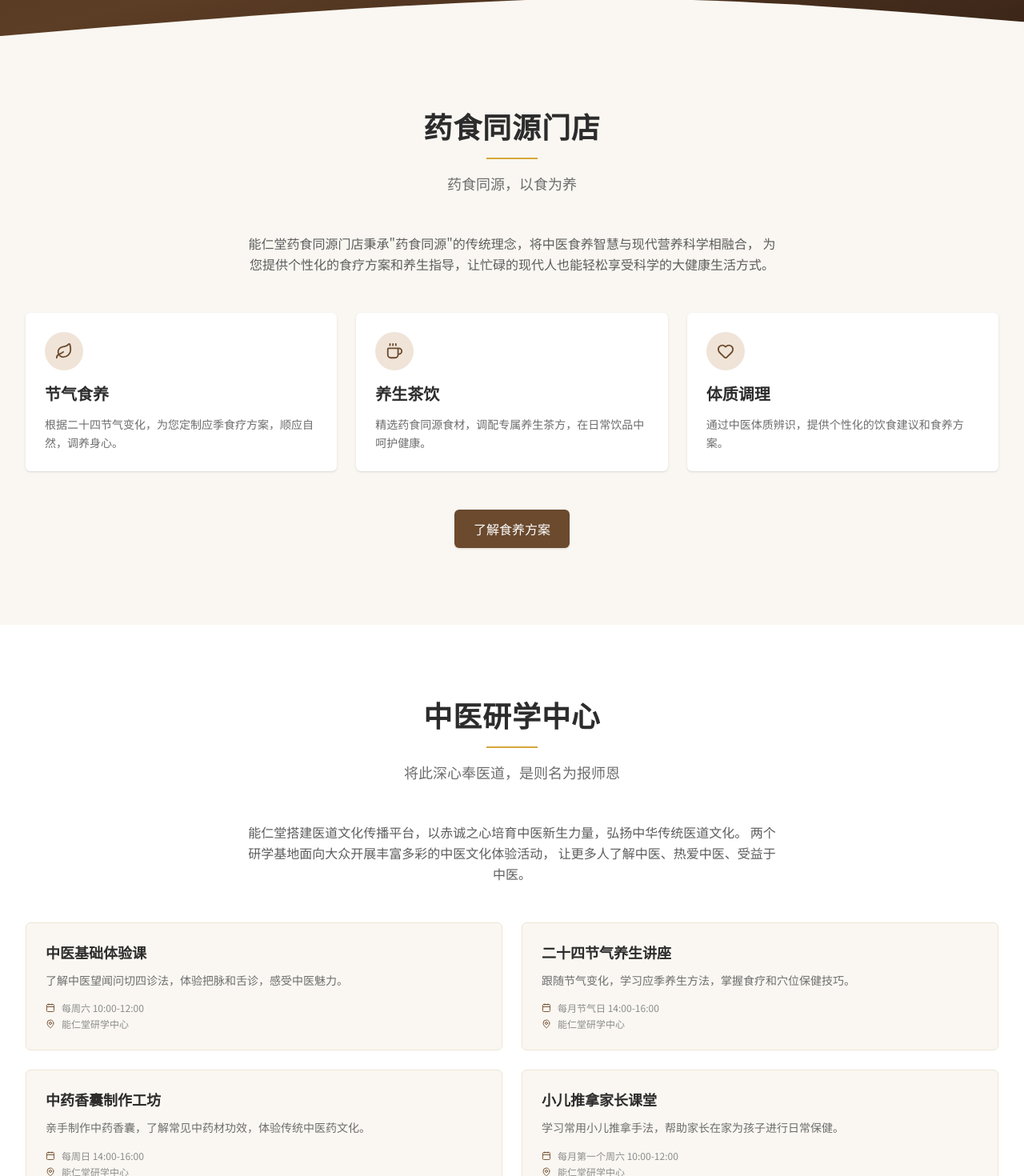
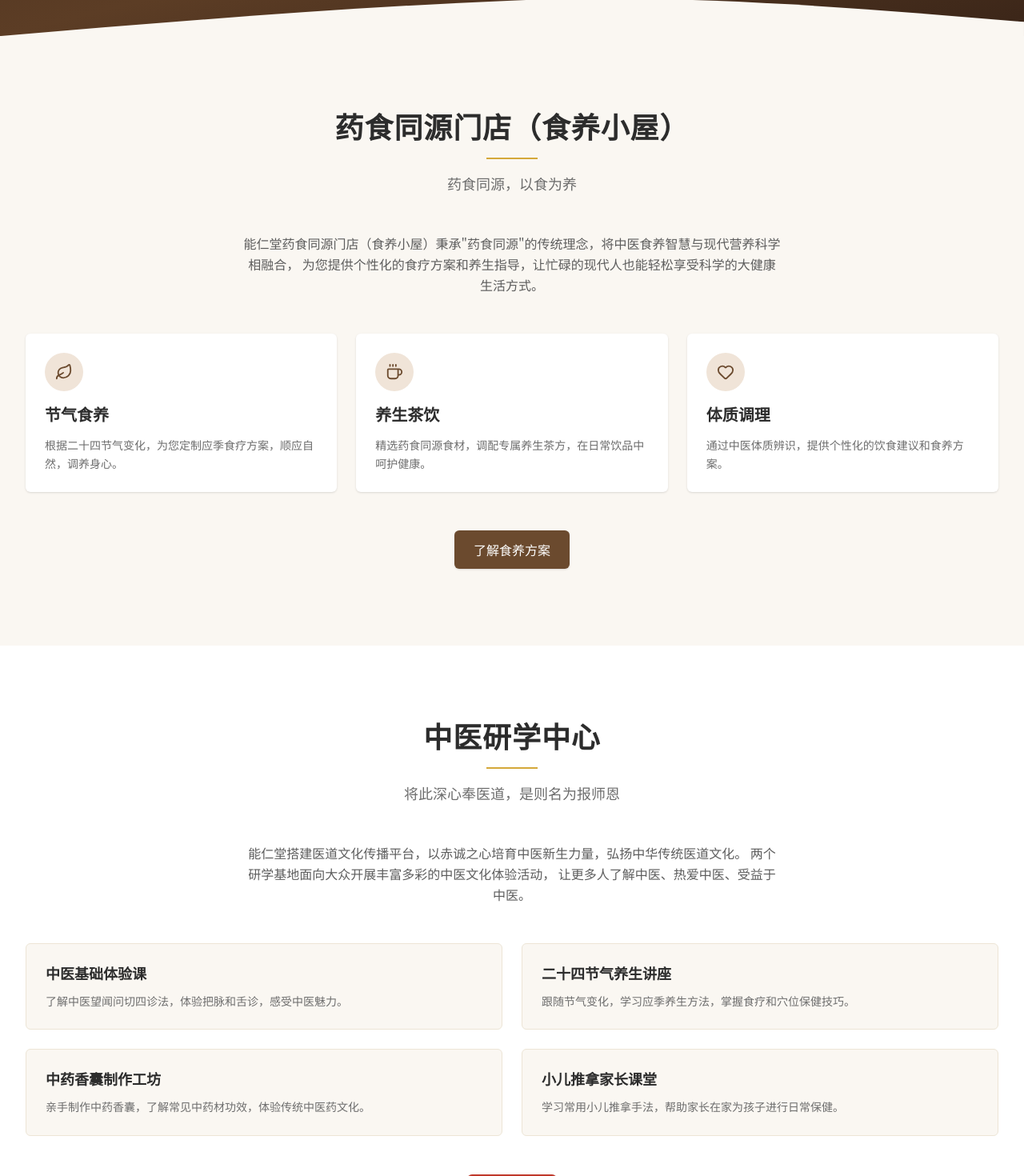
Before and after one commit to lin3417441-png/company-website, a Next.js app: page /wellness in a window 1280 px wide. Shown: the part 351-1821 px from the top of the page at 80% size. Built offline with nearby package versions, Linux system fonts and the light colour scheme.

Commit message:
更新内容

```diff
--- a/src/app/contact/page.tsx
+++ b/src/app/contact/page.tsx
@@ -42,9 +42,9 @@
             {[
               { q: '如何预约挂号？', a: '您可以通过电话预约（0592-5156156），或直接到门诊前台挂号。' },
               { q: '中医院和门诊部有什么区别？', a: '中医院为二级中医院，功能齐全，可提供更全面的中医诊疗服务；门诊部为专业门诊部，各有特色专科。' },
-              { q: '药房可以代煎中药吗？', a: '可以。能仁堂大药房提供专业代煎服务，方便快捷。' },
-              { q: '药食同源门店需要预约吗？', a: '建议提前预约，以便为您安排专属的食养顾问。到店体验无需预约。' },
-              { q: '研学课程如何报名？', a: '您可以通过电话或在线留言报名，我们会为您安排合适的课程。' },
+              { q: '中医院/门诊可以代煎中药吗？', a: '各网点均提供专业中药代煎服务，支持门店自提与快递邮寄，方便您灵活取药。' },
+              { q: '如何联系药食同源门店（食养小屋）', a: '地址：思明区湖滨南路8-2能仁堂食养小屋 电话：13860424145' },
+              { q: '研学课程如何报名？', a: '您可以通过电话或微信公众号联系我们，会为您安排合适的课程。' },
             ].map((faq) => (
               <details key={faq.q} className="group rounded-md border border-warm-200 bg-warm-50 p-4">
                 <summary className="cursor-pointer font-serif font-bold text-ink-900 marker:text-primary-500">
--- a/src/app/wellness/page.tsx
+++ b/src/app/wellness/page.tsx
@@ -4,7 +4,7 @@
 
 export const metadata: Metadata = {
   title: '食养研学',
-  description: '能仁堂药食同源门店和中医药研学中心，搭建医道文化传播平台，让中医智慧融入生活',
+  description: '能仁堂药食同源门店（食养小屋）和中医药研学中心，搭建医道文化传播平台，让中医智慧融入生活',
 }
 
 export default function WellnessPage() {
--- a/src/components/about/StorySection.tsx
+++ b/src/components/about/StorySection.tsx
@@ -17,7 +17,7 @@
               </p>
               <p>
                 现已发展成为拥有四家名医荟萃的专业门诊部、一家功能齐全的二级中医院、两家中医药研学中心及一家有多项自主专利的健康科技公司于一体的综合医疗集团，
-                还拥有一家药店和一家药食同源门店，构建起覆盖"医疗诊疗、康复疗养、文化研学、健康科技"的全产业链生态。
+                还拥有一家药店和一家药食同源门店（食养小屋），构建起覆盖"医疗诊疗、康复疗养、文化研学、健康科技"的全产业链生态。
               </p>
               <p>
                 集团旗下汇聚超百位资深医师，并由多位三甲医院退休主任级专家领衔坐诊，
--- a/src/components/contact/ContactInfo.tsx
+++ b/src/components/contact/ContactInfo.tsx
@@ -1,14 +1,15 @@
 'use client'
 
 import AnimatedSection from '@/components/ui/AnimatedSection'
-import { MapPin, Phone, Mail, Clock } from 'lucide-react'
+import { MapPin, Phone, Mail, Clock, Search } from 'lucide-react'
 import { SITE_CONFIG } from '@/lib/constants'
 
 const info = [
   { icon: MapPin, label: '集团地址', value: SITE_CONFIG.address },
   { icon: Phone, label: '咨询电话', value: SITE_CONFIG.phone },
   { icon: Mail, label: '电子邮箱', value: SITE_CONFIG.email },
-  { icon: Clock, label: '工作时间', value: '周一至周日 8:00 - 20:00' },
+  { icon: Clock, label: '工作时间', value: '周一至周日 9:00 - 18:00' },
+  { icon: Search, label: '美团搜索', value: '美团搜索"能仁堂"也可找到我们' },
 ]
 
 export default function ContactInfo() {
--- a/src/components/services/PharmacySection.tsx
+++ b/src/components/services/PharmacySection.tsx
@@ -14,7 +14,7 @@
   },
   {
     icon: Leaf,
-    title: '药食同源门店',
+    title: '药食同源门店（食养小屋）',
     desc: '秉承"药食同源"理念，将中医食养智慧与现代营养科学融合，提供个性化食疗方案。',
     color: 'bg-gold-100 text-gold-600',
   },
--- a/src/components/wellness/EducationSection.tsx
+++ b/src/components/wellness/EducationSection.tsx
@@ -4,7 +4,6 @@
 import SectionTitle from '@/components/ui/SectionTitle'
 import Button from '@/components/ui/Button'
 import { courses } from '@/lib/services-data'
-import { MapPin, Calendar } from 'lucide-react'
 
 export default function EducationSection() {
   return (
@@ -32,16 +31,6 @@
                 <p className="mt-2 text-sm leading-relaxed text-ink-500">
                   {course.description}
                 </p>
-                <div className="mt-4 space-y-1 text-xs text-ink-400">
-                  <div className="flex items-center gap-2">
-                    <Calendar size={12} className="text-primary-500" />
-                    {course.schedule}
-                  </div>
-                  <div className="flex items-center gap-2">
-                    <MapPin size={12} className="text-primary-500" />
-                    {course.location}
-                  </div>
-                </div>
               </div>
             </AnimatedSection>
           ))}
--- a/src/components/wellness/TherapySection.tsx
+++ b/src/components/wellness/TherapySection.tsx
@@ -27,12 +27,12 @@
   return (
     <section className="section-padding bg-warm-50">
       <div className="container-custom">
-        <SectionTitle title="药食同源门店" subtitle="药食同源，以食为养" />
+        <SectionTitle title="药食同源门店（食养小屋）" subtitle="药食同源，以食为养" />
 
         <AnimatedSection>
           <div className="mx-auto max-w-2xl text-center">
             <p className="text-ink-600 leading-relaxed">
-              能仁堂药食同源门店秉承"药食同源"的传统理念，将中医食养智慧与现代营养科学相融合，
+              能仁堂药食同源门店（食养小屋）秉承"药食同源"的传统理念，将中医食养智慧与现代营养科学相融合，
               为您提供个性化的食疗方案和养生指导，让忙碌的现代人也能轻松享受科学的大健康生活方式。
             </p>
           </div>
--- a/src/lib/clinics-data.ts
+++ b/src/lib/clinics-data.ts
@@ -8,7 +8,7 @@
     address: '厦门市思明区湖滨南路8-2-1',
     phone: '0592-5156156',
     specialties: ['体质调理', '女性康养', '睡眠调理'],
-    hours: '周一至周日 8:00-20:00',
+    hours: '周一至周日 9:00-18:00',
     description: '能仁堂旗舰门诊部，由多位三甲医院退休主任级专家领衔坐诊，提供全方位中医诊疗服务。',
     type: 'clinic',
   },
@@ -70,7 +70,7 @@
   {
     id: '7',
     slug: 'food-therapy',
-    name: '能仁堂药食同源门店',
+    name: '能仁堂药食同源门店（食养小屋）',
     address: '厦门市',
     phone: '',
     specialties: ['节气食养', '养生茶饮', '体质食疗'],
--- a/src/lib/services-data.ts
+++ b/src/lib/services-data.ts
@@ -33,8 +33,8 @@
 ]
 
 export const courses: Course[] = [
-  { id: 1, name: '中医基础体验课', description: '了解中医望闻问切四诊法，体验把脉和舌诊，感受中医魅力。', schedule: '每周六 10:00-12:00', location: '能仁堂研学中心' },
-  { id: 2, name: '二十四节气养生讲座', description: '跟随节气变化，学习应季养生方法，掌握食疗和穴位保健技巧。', schedule: '每月节气日 14:00-16:00', location: '能仁堂研学中心' },
-  { id: 3, name: '中药香囊制作工坊', description: '亲手制作中药香囊，了解常见中药材功效，体验传统中医药文化。', schedule: '每周日 14:00-16:00', location: '能仁堂研学中心' },
-  { id: 4, name: '小儿推拿家长课堂', description: '学习常用小儿推拿手法，帮助家长在家为孩子进行日常保健。', schedule: '每月第一个周六 10:00-12:00', location: '能仁堂研学中心' },
+  { id: 1, name: '中医基础体验课', description: '了解中医望闻问切四诊法，体验把脉和舌诊，感受中医魅力。' },
+  { id: 2, name: '二十四节气养生讲座', description: '跟随节气变化，学习应季养生方法，掌握食疗和穴位保健技巧。' },
+  { id: 3, name: '中药香囊制作工坊', description: '亲手制作中药香囊，了解常见中药材功效，体验传统中医药文化。' },
+  { id: 4, name: '小儿推拿家长课堂', description: '学习常用小儿推拿手法，帮助家长在家为孩子进行日常保健。' },
 ]
--- a/src/types/index.ts
+++ b/src/types/index.ts
@@ -35,8 +35,6 @@
   id: number
   name: string
   description: string
-  schedule: string
-  location: string
 }
 
 export interface FeatureProject {
```
